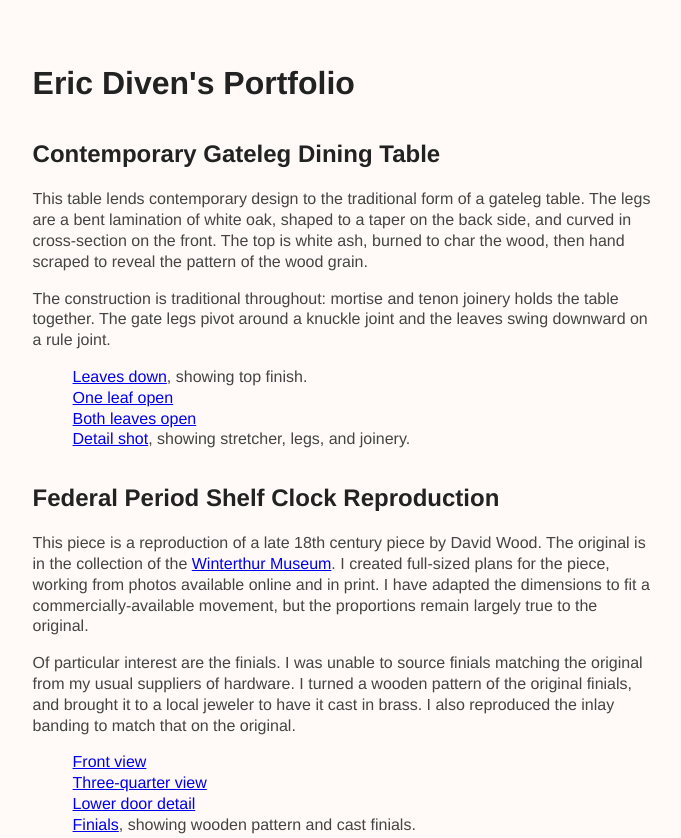
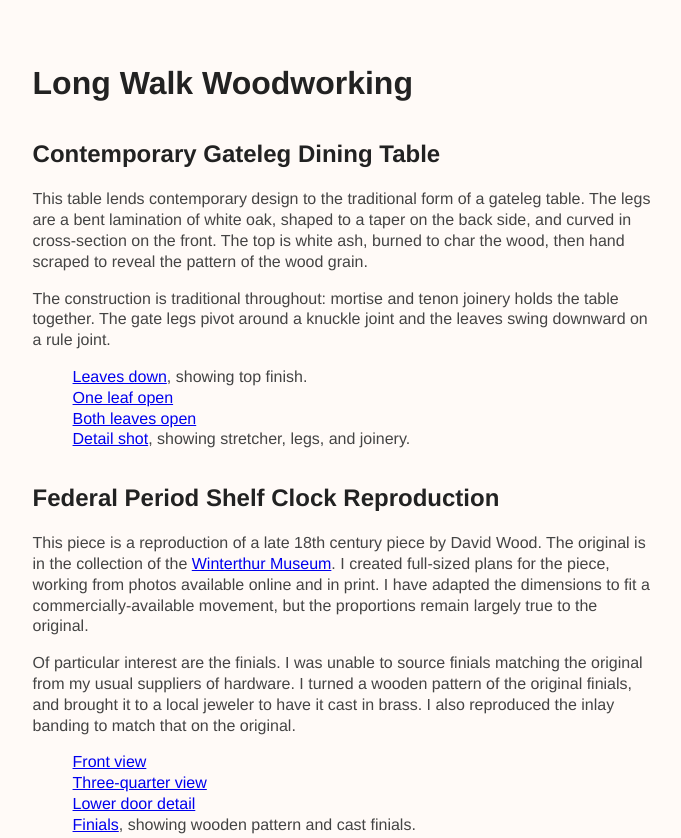
Before and after one commit to longwalkwoodworking/longwalkwoodworking.github.io, a plain HTML site: page index.html in a window 1280 px wide. Shown: the top 838 px of the page, without its empty margins (296-977 px from the left). Drawn offline with Linux system fonts and the light colour scheme.

Commit message:
Change title

```diff
--- a/index.html
+++ b/index.html
@@ -1,13 +1,13 @@
 <!DOCTYPE html>
 <html>
 	<head>
-		<title>Eric Diven's Portfolio</title>
+		<title>Long Walk Woodworking</title>
 		<link rel="stylesheet" href="main.css"/>
 	</head>
 
 	<body>
 	<main>
-		<h1>Eric Diven's Portfolio</h1>
+		<h1>Long Walk Woodworking</h1>
 
 		<h2 id="gateleg-table">Contemporary Gateleg Dining Table</h2>
 			<p>
```
